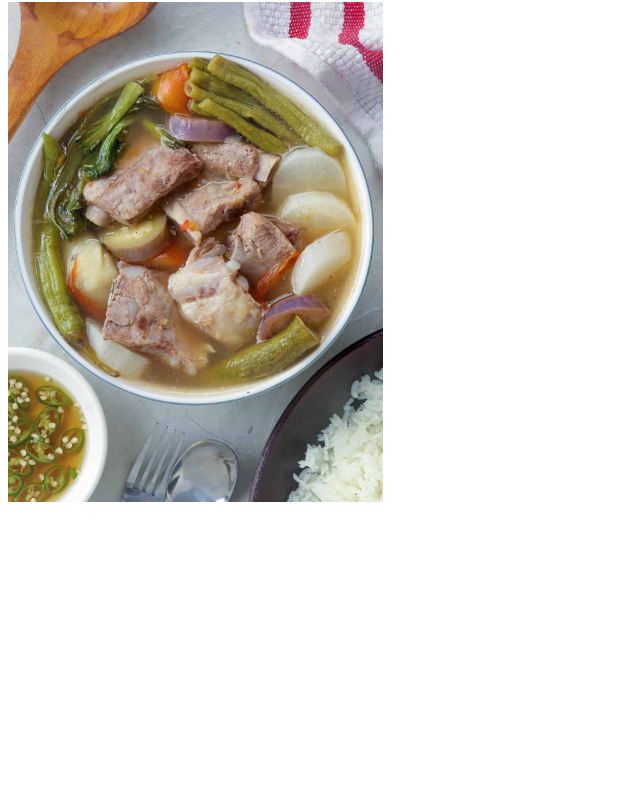
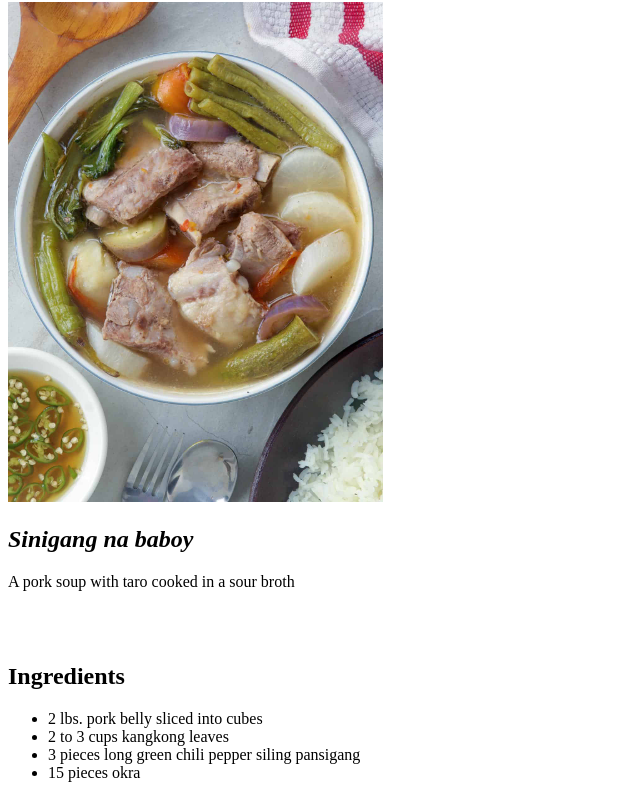
Before and after one commit to Neeel-Beginner/Odin-recipe, a plain HTML site: page recipes/sinigang.html in a window 1280 px wide. Shown: the part 78-876 px from the top of the page, without its empty margins (0-640 px from the left). Before the commit the page ends 800 px from the top, so only its background shows below. Drawn offline with Linux system fonts and the light colour scheme.

Commit message:
add ingredients

```diff
--- a/recipes/sinigang.html
+++ b/recipes/sinigang.html
@@ -5,7 +5,7 @@
         <title>Sinigang</title>
         <style>
             img {
-                max-width: 30%;
+                max-width: 60%;
                 height: 500px;
                 }
 
@@ -15,5 +15,15 @@
     <body>
         <h1>Sinigang</h1>
         <img src="/recipes/sinigang-baboy-7.jpg" alt="sinigang-baboy">
+        <h2><em>Sinigang na baboy</em> </h2>
+        <p>A pork soup with taro cooked in a sour broth</p>
+        <br><br>
+        <h2>Ingredients</h2>
+        <ul>
+            <li>2 lbs. pork belly sliced into cubes</li>
+            <li>2 to 3 cups kangkong leaves</li>
+            <li>3 pieces long green chili pepper siling pansigang</li>
+            <li>15 pieces okra</li>
+        </ul>
     </body>
 </html>
```
